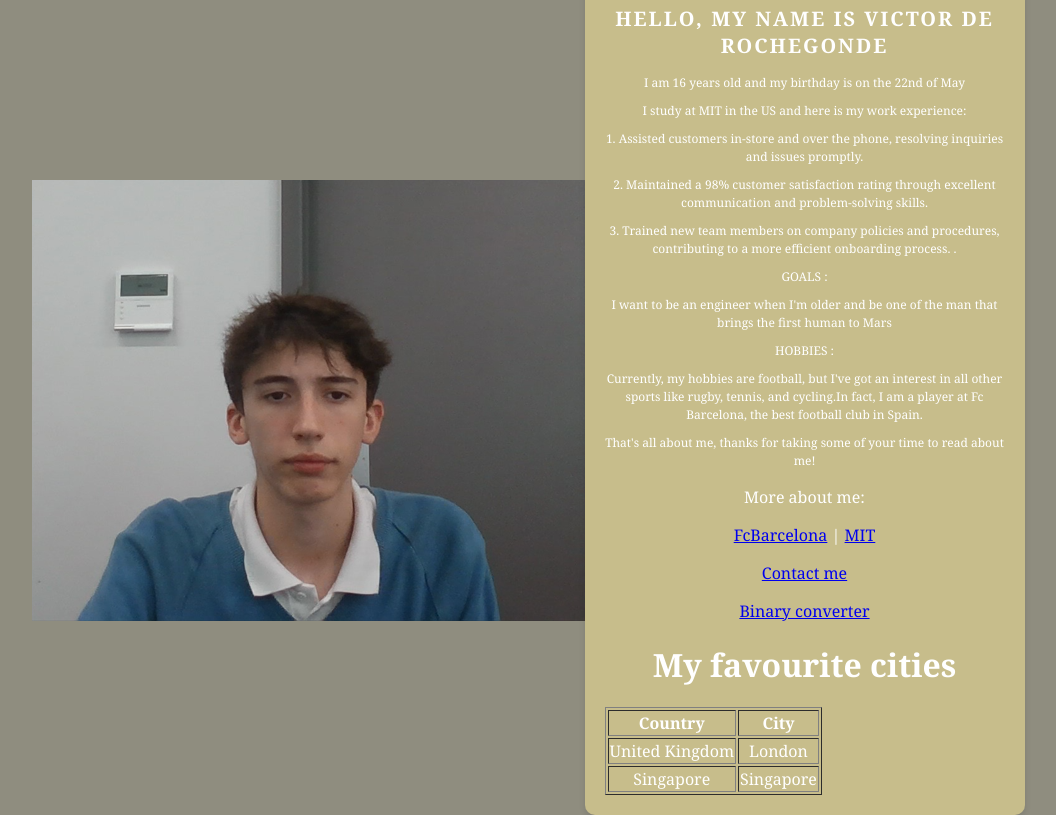
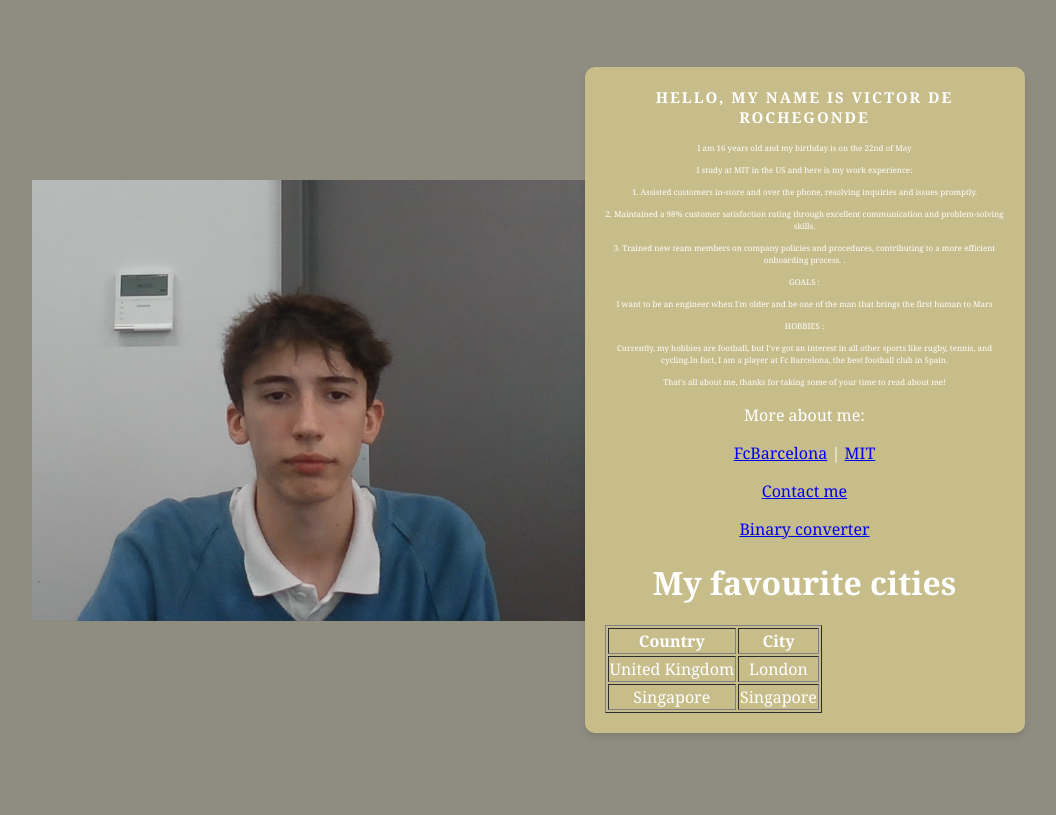
Before and after one commit to VictorrDR/Working-space, a PHP site: page / in a window 1280 px wide. Shown: the whole page, without its empty margins (112-1168 px from the left). After the commit the page ends 734 px from the top, so only its background shows below. Run offline with PHP 8.4, Linux system fonts and the light colour scheme.

Commit message:
Update style.css

```diff
--- a/style.css
+++ b/style.css
@@ -20,7 +20,7 @@ body {
 }
 
 .about-me-header {
-    font-size: 20px;
+    font-size: 15px;
     font-weight: bold;
     margin-bottom: 15px;
     text-transform: uppercase;
@@ -28,7 +28,7 @@ body {
 }
 
 .about-me-info {
-    font-size: 12px;
+    font-size: 8px;
     margin-top: 15px;
     line-height: 1.5;
 }
```
